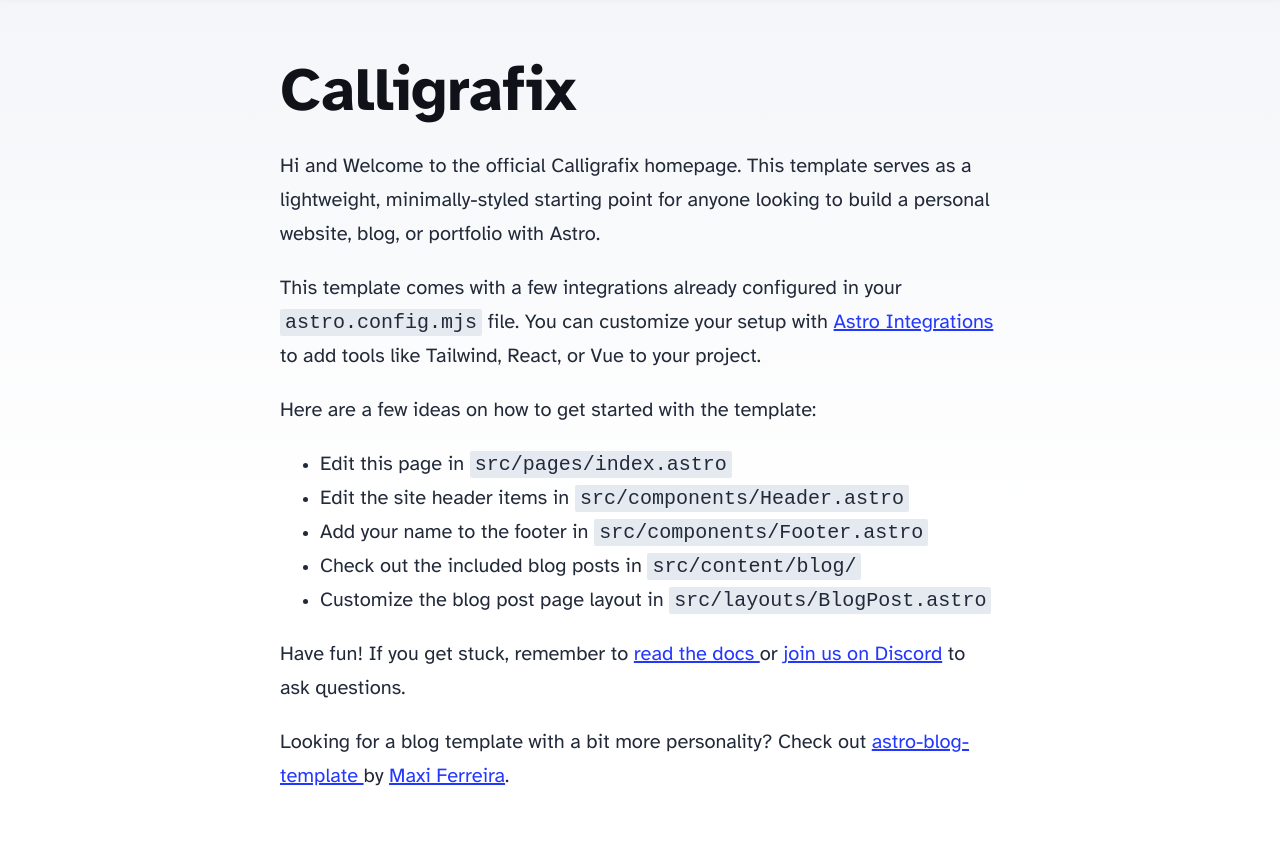
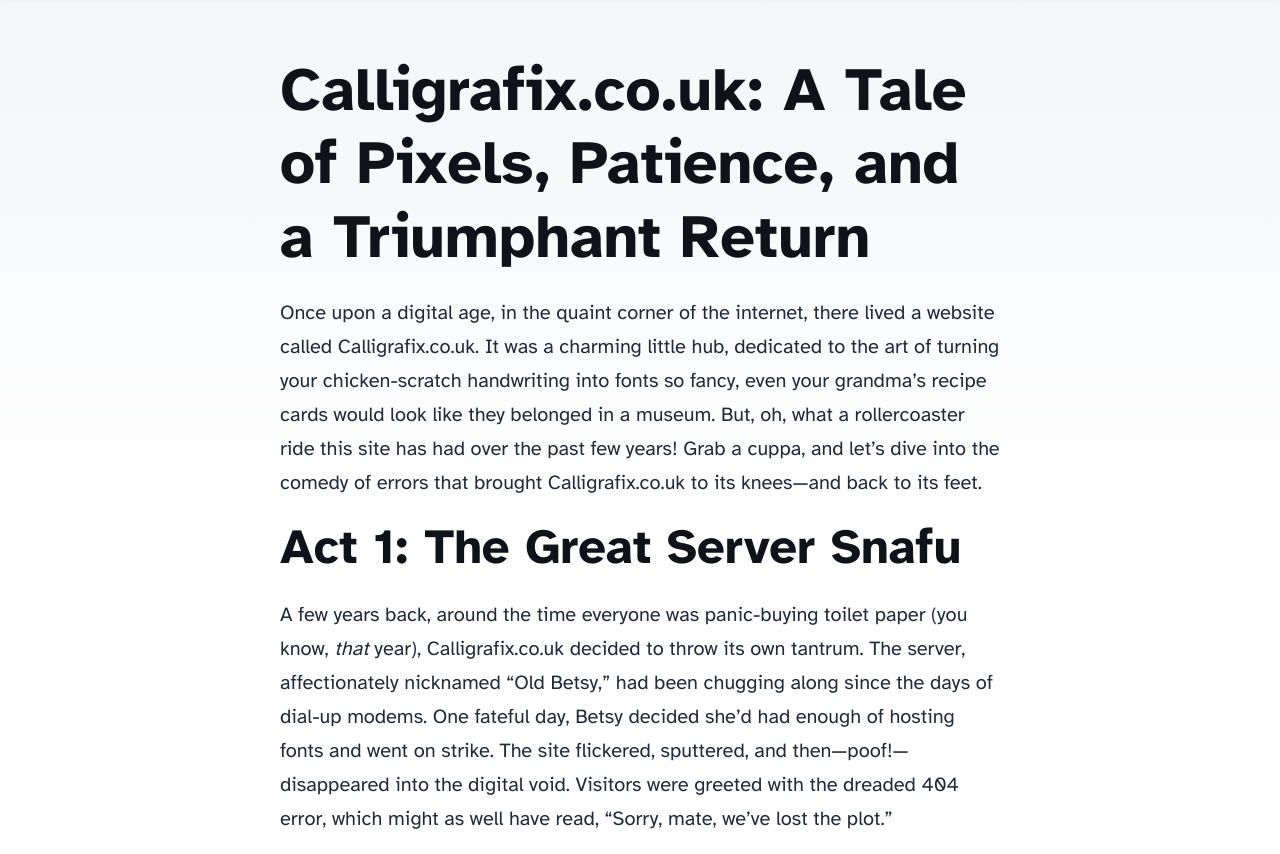
Before and after one commit to bestukonline/calligrafix, an Astro site: page / in a window 1280 px wide. Shown: the part 81-935 px from the top of the page. Built offline with nearby package versions, Linux system fonts and the light colour scheme; Astro itself is replaced by a stand-in of ours.

Commit message:
Update index.astro

```diff
--- a/src/pages/index.astro
+++ b/src/pages/index.astro
@@ -13,37 +13,28 @@
 	<body>
 		<Header />
 		<main>
-			<h1>Calligrafix</h1>
-			<p>
-				Hi and Welcome to the official Calligrafix homepage. This
-				template serves as a lightweight, minimally-styled starting point for anyone looking to build
-				a personal website, blog, or portfolio with Astro.
-			</p>
-			<p>
-				This template comes with a few integrations already configured in your
-				<code>astro.config.mjs</code> file. You can customize your setup with
-				<a href="https://astro.build/integrations">Astro Integrations</a> to add tools like Tailwind,
-				React, or Vue to your project.
-			</p>
-			<p>Here are a few ideas on how to get started with the template:</p>
-			<ul>
-				<li>Edit this page in <code>src/pages/index.astro</code></li>
-				<li>Edit the site header items in <code>src/components/Header.astro</code></li>
-				<li>Add your name to the footer in <code>src/components/Footer.astro</code></li>
-				<li>Check out the included blog posts in <code>src/content/blog/</code></li>
-				<li>Customize the blog post page layout in <code>src/layouts/BlogPost.astro</code></li>
-			</ul>
-			<p>
-				Have fun! If you get stuck, remember to <a href="https://docs.astro.build/"
-					>read the docs
-				</a> or <a href="https://astro.build/chat">join us on Discord</a> to ask questions.
-			</p>
-			<p>
-				Looking for a blog template with a bit more personality? Check out <a
-					href="https://github.com/Charca/astro-blog-template"
-					>astro-blog-template
-				</a> by <a href="https://twitter.com/Charca">Maxi Ferreira</a>.
-			</p>
+<h1 style="text-align: left;">Calligrafix.co.uk: A Tale of Pixels, Patience, and a Triumphant Return</h1>
+<p style="text-align: left;">Once upon a digital age, in the quaint corner of the internet, there lived a website called Calligrafix.co.uk. It was a charming little hub, dedicated to the art of turning your chicken-scratch handwriting into fonts so fancy, even your grandma’s recipe cards would look like they belonged in a museum. But, oh, what a rollercoaster ride this site has had over the past few years! Grab a cuppa, and let’s dive into the comedy of errors that brought Calligrafix.co.uk to its knees—and back to its feet.</p>
+
+<h2 style="text-align: left;">Act 1: The Great Server Snafu</h2>
+<p style="text-align: left;">A few years back, around the time everyone was panic-buying toilet paper (you know, <em>that</em> year), Calligrafix.co.uk decided to throw its own tantrum. The server, affectionately nicknamed “Old Betsy,” had been chugging along since the days of dial-up modems. One fateful day, Betsy decided she’d had enough of hosting fonts and went on strike. The site flickered, sputtered, and then—poof!—disappeared into the digital void. Visitors were greeted with the dreaded 404 error, which might as well have read, “Sorry, mate, we’ve lost the plot.”</p>
+<p style="text-align: left;">Rumor has it, the tech team tried to coax Betsy back with promises of upgrades and a shiny new cooling fan, but she wasn’t having it. The site was down, and the calligraphy enthusiasts of the world were left clutching their quills in despair.</p>
+
+<h2 style="text-align: left;">Act 2: The Domain Name Debacle</h2>
+<p style="text-align: left;">While the team was wrestling with Betsy’s existential crisis, a new villain emerged: the Domain Name Bandit. Someone, somewhere, forgot to tick the “auto-renew” box on the domain registration. (We’re not pointing fingers, but let’s just say Dave from accounting is no longer allowed near the admin panel.) Calligrafix.co.uk’s domain slipped into the hands of a shady reseller, who tried to ransom it back for the price of a small yacht.</p>
+<p style="text-align: left;">The team spent months negotiating, bartering, and possibly sacrificing a few novelty pens to the internet gods. Meanwhile, users trying to visit the site were redirected to a sketchy page selling “authentic” medieval parchment (spoiler: it was just overpriced printer paper).</p>
+
+<h2 style="text-align: left;">Act 3: The Bug That Ate the Alphabet</h2>
+<p style="text-align: left;">When the domain was finally rescued, the team thought they were home free. But oh no, dear reader, the universe had other plans. The site’s font creation tool, the heart of Calligrafix.co.uk, was plagued by a bug so pesky it could’ve starred in a Pixar movie. As one frustrated designer noted on Trustpilot, “The guiding lines are not correct. The letters are wonky, and not in a charming, handwritten way—more like a drunk toddler with a crayon.”</p>
+<p style="text-align: left;">The bug limited users to 75 characters, which was fine for English alphabets but left Hungarian users fuming, as their 35-letter alphabet barely fit with room for a single umlaut. The support team, swamped with complaints, reportedly started answering emails with “Have you tried turning it off and on again?” in calligraphy.</p>
+
+<h2 style="text-align: left;">Act 4: The Great Hiatus</h2>
+<p style="text-align: left;">By this point, Calligrafix.co.uk was starting to feel like the internet’s version of a soap opera character who keeps dying and coming back to life. The team decided to pull the plug temporarily, retreating to a secret lair (probably a coffee shop with dodgy Wi-Fi) to rebuild from scratch. They vowed to return with a site so sleek, so user-friendly, it would make even the most skeptical font nerd weep with joy.</p>
+<p style="text-align: left;">The hiatus was tough. Calligraphy forums buzzed with conspiracy theories: Had Calligrafix been abducted by aliens? Was it secretly bought by a rival pen company? One particularly wild thread on X claimed the site was down because the owner was perfecting a font made entirely of emoji. (Spoiler: not true, but we’d pay to see that.)</p>
+
+<h2 style="text-align: left;">Act 5: The Glorious Comeback</h2>
+<p style="text-align: left;">Fast forward to 2025, and Calligrafix.co.uk is back, baby! The team spent their hiatus slaying bugs, upgrading servers, and making sure Dave from accounting stays far away from the domain settings. The new site is a digital phoenix, rising from the ashes of 404 errors with a shiny new interface and a font creation tool that actually works. They’ve even added support for more characters, so Hungarian calligraphers can now include all their accents without resorting to creative cursing.</p>
+<p style="text-align: left;">The return wasn’t without its hiccups—there was a brief moment when the homepage loaded in Comic Sans (a prank by an intern, we’re told)—but the team quickly sorted it out. Now, Calligrafix.co.uk is once again the go-to spot for turning your handwriting into a font that screams “you” (or at least “you with slightly better penmanship”).</p>
 		</main>
 		<Footer />
 	</body>
```
